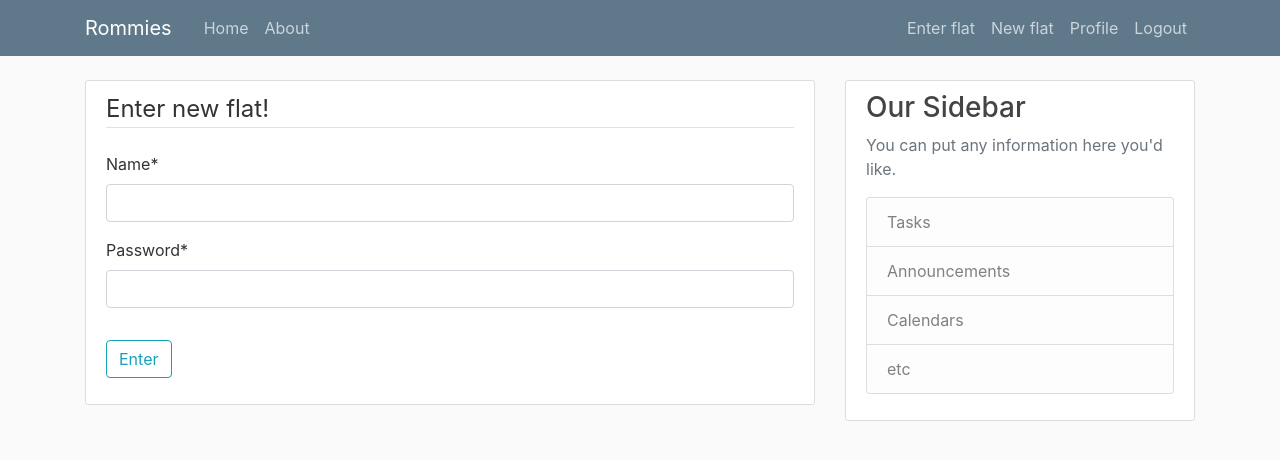
After one commit to slawomirgicala/our_place, a Django app: page /enter_flat/ in a window 1280 px wide. The commit adds this page. Shown: the top 460 px of the page. Run offline with Django 3.2, Linux system fonts and the light colour scheme; a user stored in the database is signed in; some libraries are stand-ins or nearby versions.

Commit message:
enter-flat added

```diff
--- a/flat/forms.py
+++ b/flat/forms.py
@@ -9,3 +9,12 @@
         widgets = {
             'password': forms.PasswordInput()
         }
+
+
+class EnterFlatCreationForm(forms.ModelForm):
+    class Meta:
+        model = Flat
+        fields = ['name', 'password']
+        widgets = {
+            'password': forms.PasswordInput()
+        }
--- a/flat/templates/flat/base.html
+++ b/flat/templates/flat/base.html
@@ -34,6 +34,7 @@
             <!-- Navbar Right Side -->
             <div class="navbar-nav">
               {% if user.is_authenticated %}
+                  <a class="nav-item nav-link" href="{% url 'enter-flat' %}">Enter flat</a>
                 <a class="nav-item nav-link" href="{% url 'new-flat' %}">New flat</a>
                 <a class="nav-item nav-link" href="{% url 'profile' %}">Profile</a>
                 <a class="nav-item nav-link" href="{% url 'logout' %}">Logout</a>
--- /dev/null
+++ b/flat/templates/flat/enter_flat.html
@@ -0,0 +1,21 @@
+{% extends "flat/base.html" %}
+{% load crispy_forms_tags %}
+{% block content %}
+    <div class="content-section">
+        <form method="POST">
+            {% csrf_token %}
+            <fieldset class="form-group">
+                <legend class="border-bottom mb-4">Enter new flat!</legend>
+                {{ form|crispy }}
+            </fieldset>
+            <div class="form-group">
+                <button class="btn btn-outline-info" type="submit">Enter</button>
+            </div>
+        </form>
+{#        <div class="border-top pt-3">#}
+{#            <small class="text-muted">#}
+{#                Already Have An Account? <a class="ml-2" href="#">Sign In</a>#}
+{#            </small>#}
+{#        </div>#}
+    </div>
+{% endblock content %}
--- a/flat/urls.py
+++ b/flat/urls.py
@@ -6,4 +6,5 @@
     path('', views.home, name='flat-home'),
     path('about/', views.about, name='about-app'),
     path('new_flat/', views.new_flat, name='new-flat'),
+    path('enter_flat/', views.enter_flat, name='enter-flat')
 ]
--- a/flat/views.py
+++ b/flat/views.py
@@ -1,10 +1,11 @@
 from django.shortcuts import render, redirect
 from django.http import HttpResponse
 from django.contrib.auth.decorators import login_required
-from .forms import FlatCreationForm
+from .forms import FlatCreationForm, EnterFlatCreationForm
 from django.contrib import messages
-
-# Create your views here.
+from .models import Flat
+from django.core.exceptions import ObjectDoesNotExist
+#Create your views here.
 
 
 @login_required
@@ -41,3 +42,31 @@
     else:
         form = FlatCreationForm()
     return render(request, 'flat/new_flat.html', {'form': form})
+
+
+@login_required
+def enter_flat(request):
+    if request.method == 'POST':
+        form = EnterFlatCreationForm(request.POST)
+        if form.is_valid():
+            name = form.cleaned_data['name']
+            password = form.cleaned_data['password']
+            try:
+                flat = Flat.objects.get(name=name)
+            except ObjectDoesNotExist:
+                messages.error(request, f'No such flat!')
+                return redirect('enter-flat')  # strona glowna mieszkania
+
+            if flat.password != password:
+                messages.error(request, f'Wrong password!')
+                return redirect('enter-flat')  # strona glowna mieszkania
+            else:
+                profile = request.user.profile
+                profile.flats.add(flat)
+                profile.active_flat = flat
+                profile.save()
+                messages.success(request, f'You entered a flat!')
+                return redirect('flat-home')  # strona glowna mieszkania
+    else:
+        form = FlatCreationForm()
+    return render(request, 'flat/enter_flat.html', {'form': form})
```
Also changed, not shown: flat/templates/flat/home.html (+7 -0 lines), db.sqlite3.
